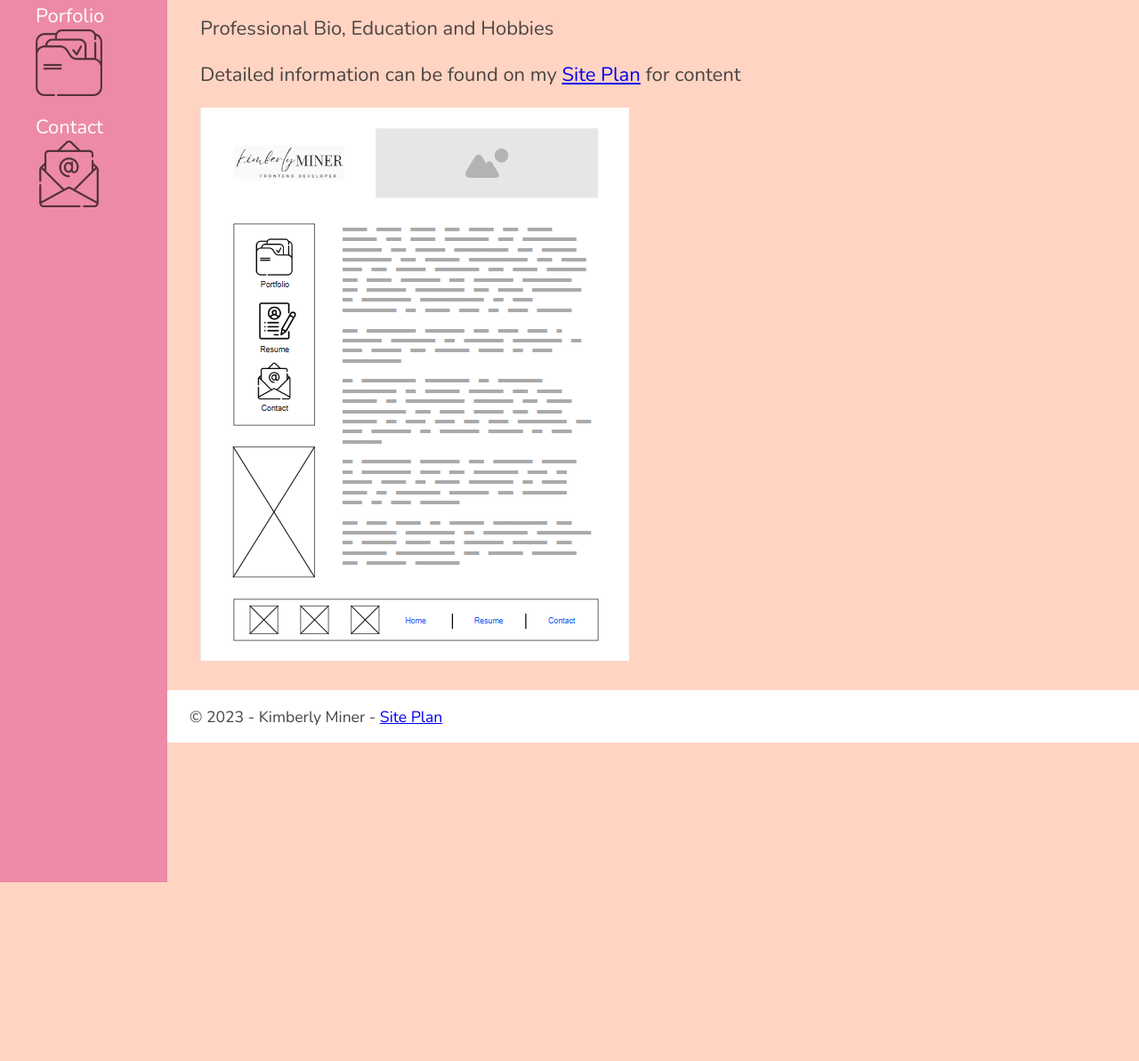
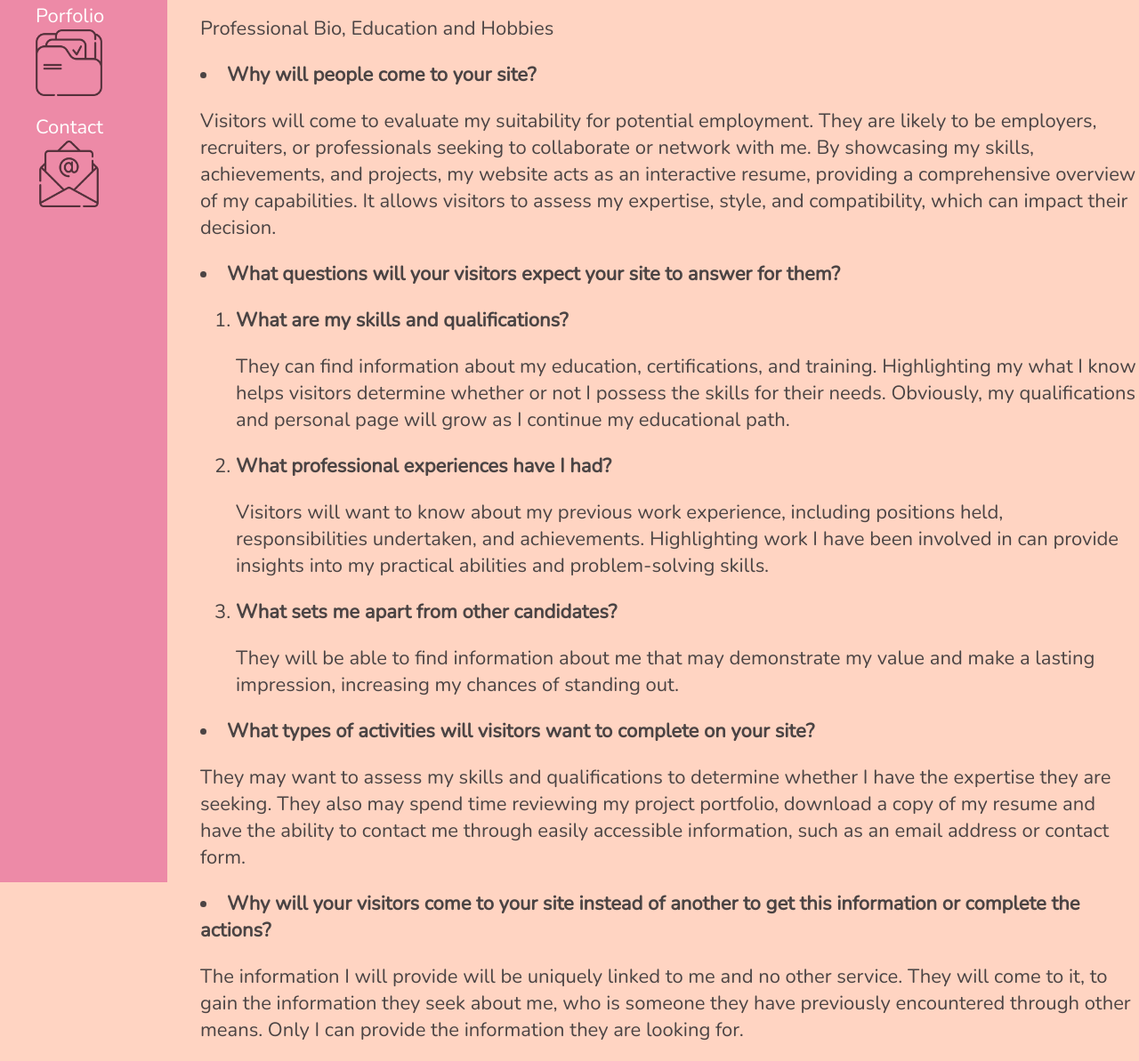
Before and after one commit to kimah72/wwd130, a plain HTML site: page dress4success/index.html in a window 1280 px wide. Shown: the part 273-1466 px from the top of the page at 89% size. Before the commit the page ends 1265 px from the top, so only its background shows below. Drawn offline with nearby package versions, Linux system fonts and the light colour scheme; a web font is replaced by a local one.

Commit message:
added content

```diff
--- a/dress4success/index.html
+++ b/dress4success/index.html
@@ -28,7 +28,32 @@
                 <h1>Welcome</h1>
                 <p>This is where the content about me will go.</p>
                 <p>Professional Bio, Education and Hobbies</p>
-                <p>Detailed information can be found on my <a href="site-plan.html">Site Plan</a> for content</p>
+                <li>
+                    <b>Why will people come to your site?</b>
+                </li>
+                    <p>Visitors will come to evaluate my suitability for potential employment. They are likely to be employers, recruiters, or professionals seeking to collaborate or network with me. By showcasing my skills, achievements, and projects, my website acts as an interactive resume, providing a comprehensive overview of my capabilities. It allows visitors to assess my expertise, style, and compatibility, which can impact their decision.</p>
+                <li>
+                    <b>What questions will your visitors expect your site to answer for them?</b>
+                </li>
+                    <ol>
+                        <li>
+                            <b>What are my skills and qualifications?</b> <p>They can find information about my education, certifications, and training. Highlighting my what I know helps visitors determine whether or not I possess the skills for their needs. Obviously, my qualifications and personal page will grow as I continue my educational path.</p>
+                        </li>
+                        <li>
+                            <b>What professional experiences have I had?</b> <p>Visitors will want to know about my previous work experience, including positions held, responsibilities undertaken, and achievements. Highlighting work I have been involved in can provide insights into my practical abilities and problem-solving skills.</p>
+                        </li>
+                        <li>
+                            <b>What sets me apart from other candidates?</b><p>They will be able to find information about me that may demonstrate my value and make a lasting impression, increasing my chances of standing out.</p>
+                        </li>
+                    </ol>
+                <li>
+                    <b>What types of activities will visitors want to complete on your site?</b>
+                </li>
+                    <p>They may want to assess my skills and qualifications to determine whether I have the expertise they are seeking. They also may spend time reviewing my project portfolio, download a copy of my resume and have the ability to contact me through easily accessible information, such as an email address or contact form.</p>
+                <li>
+                    <b>Why will your visitors come to your site instead of another to get this information or complete the actions?</b>
+                </li>
+                    <p>The information I will provide will be uniquely linked to me and no other service. They will come to it, to gain the information they seek about me, who is someone they have previously encountered through other means. Only I can provide the information they are looking for.</p>
                 <img src="images/myhomepage.png">
             </div>
         </main>
```
Also changed, not shown: dress4success/contact.html (+8 -0 lines), dress4success/portfolio.html (+10 -0 lines).
